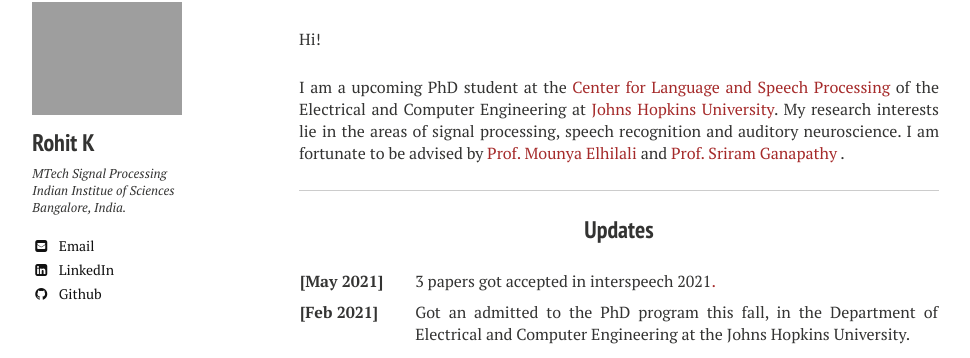
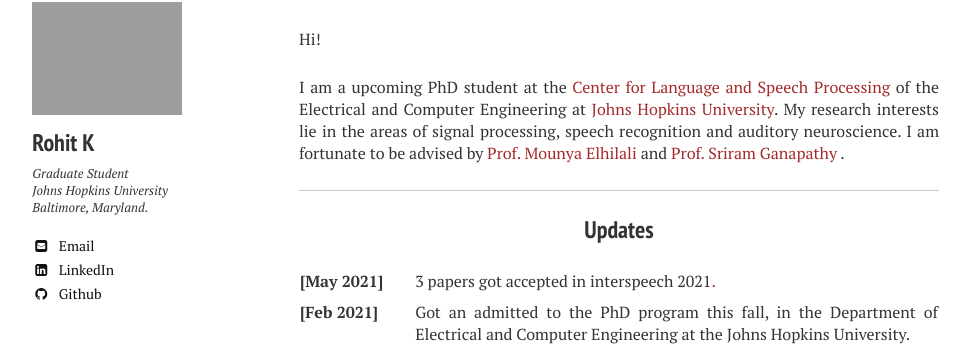
Before and after one commit to RhtK07/RhtK07.github.io, a Jekyll site: the page built from index.md, in a window 1280 px wide. Shown: the part 114-472 px from the top of the page, without its empty margins (21-991 px from the left). Built offline with Jekyll 4.4.1, drawn with Linux system fonts in a browser that asks for light colours; nearby versions of some CDN libraries.

```diff
--- a/_config.yml
+++ b/_config.yml
@@ -26,11 +26,11 @@ kramdown:
 owner:
   name: Rohit K
   avatar:  profile_pic_1.jpg
-  position: MTech Signal Processing
-  school: Indian Institue of Sciences
-  place: Bangalore, India.
-  bio: "Graduate student<br/>Language Technologies Institute, School of Computer Science&#13;&#10;Carnegie Mellon University&#13;&#10;Pittsburgh, PA"
-  email: rohitk@iisc.ac.in
+  position: Graduate Student
+  school: Johns Hopkins University
+  place: Baltimore, Maryland.
+  bio: "Graduate student<br/>Electrical and Computer Engineering &#13;&#10; Johns Hopkins University&#13;&#10;Baltimore, Maryland"
+  email: rkumar44@jhu.edu
   disqus-shortname:
   twitter: #sjpal94
   facebook:  #username
```
Also changed, not shown: contact/index.md (+5 -4 lines), 1 other file.
